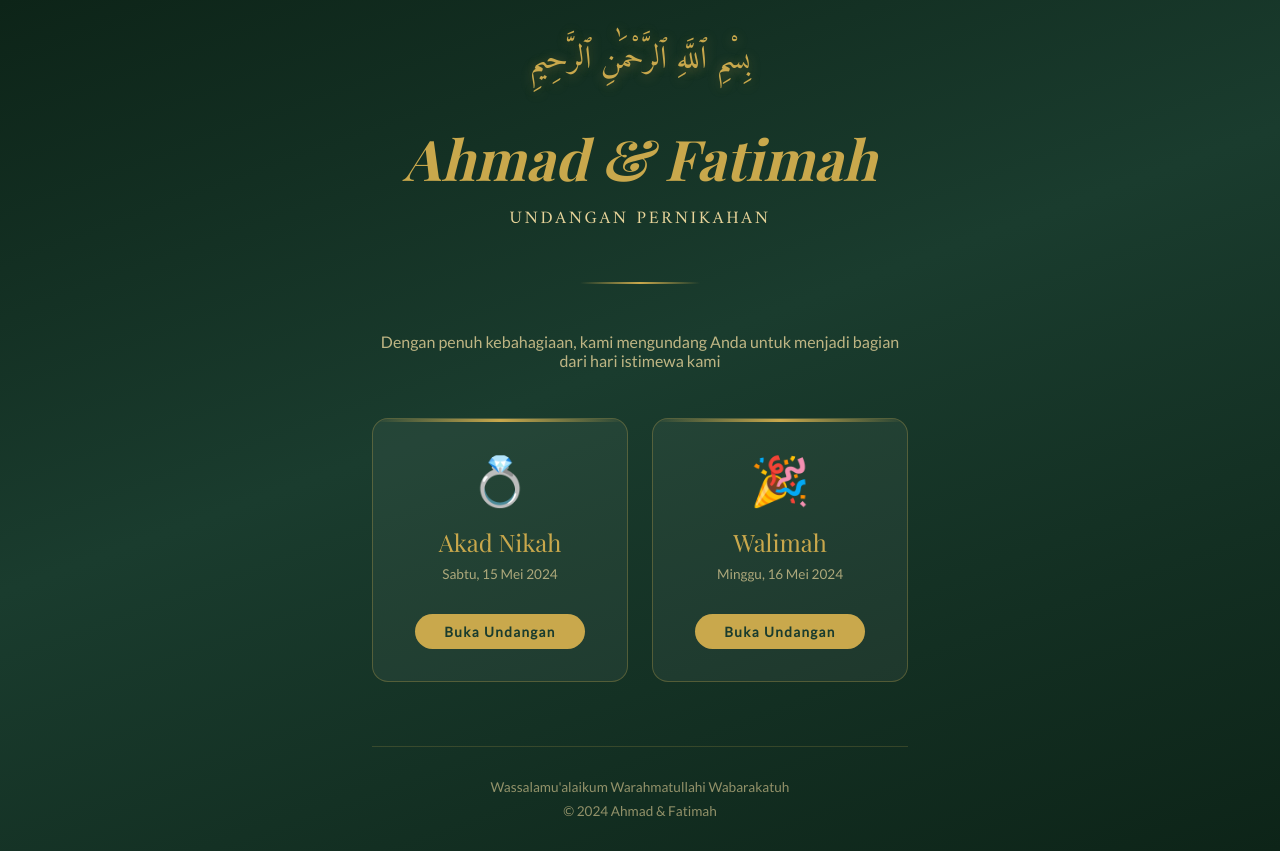
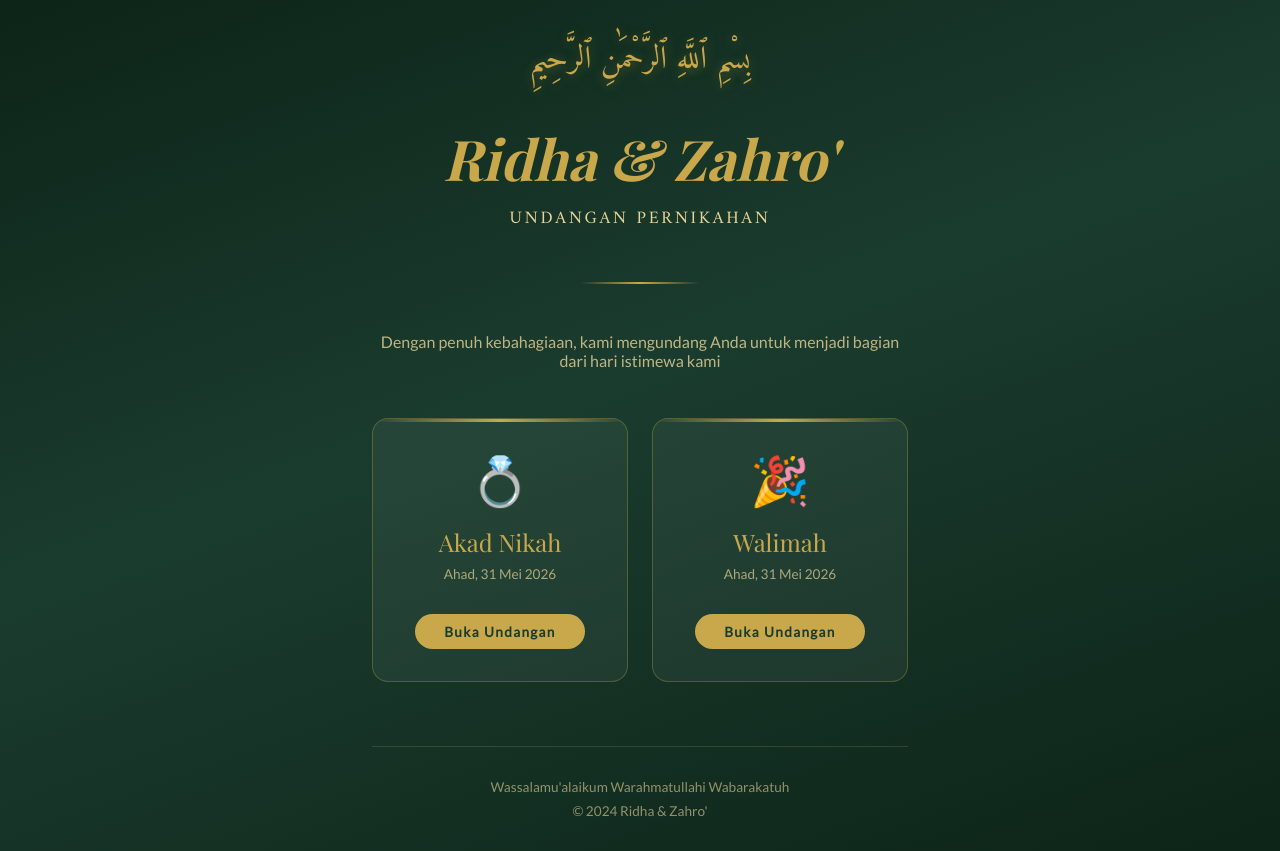
Before and after one commit to AhmadMuzayyin/rsvp-ridha-zahro-, a website: page public/index.html in a window 1280 px wide. Drawn offline with nearby package versions, Linux system fonts and the light colour scheme; a web font is replaced by a local one.

```diff
--- a/public/index.html
+++ b/public/index.html
@@ -164,7 +164,7 @@
 <body>
     <div class="container">
         <div class="cover-bismillah">بِسْمِ ٱللَّهِ ٱلرَّحْمَٰنِ ٱلرَّحِيمِ</div>
-        <h1>Ahmad & Fatimah</h1>
+        <h1>Ridha & Zahro'</h1>
         <p class="subtitle">Undangan Pernikahan</p>
         <div class="divider"></div>
 
@@ -176,21 +176,21 @@
             <a href="/hari-h" class="card">
                 <div class="card-icon">💍</div>
                 <div class="card-title">Akad Nikah</div>
-                <div class="card-date">Sabtu, 15 Mei 2024</div>
+                <div class="card-date">Ahad, 31 Mei 2026</div>
                 <div class="card-button">Buka Undangan</div>
             </a>
 
             <a href="/pra-acara" class="card">
                 <div class="card-icon">🎉</div>
                 <div class="card-title">Walimah</div>
-                <div class="card-date">Minggu, 16 Mei 2024</div>
+                <div class="card-date">Ahad, 31 Mei 2026</div>
                 <div class="card-button">Buka Undangan</div>
             </a>
         </div>
 
         <div class="footer">
             <p>Wassalamu'alaikum Warahmatullahi Wabarakatuh</p>
-            <p style="margin-top: 0.5rem;">© 2024 Ahmad & Fatimah</p>
+            <p style="margin-top: 0.5rem;">© 2024 Ridha & Zahro'</p>
         </div>
     </div>
 </body>
```
